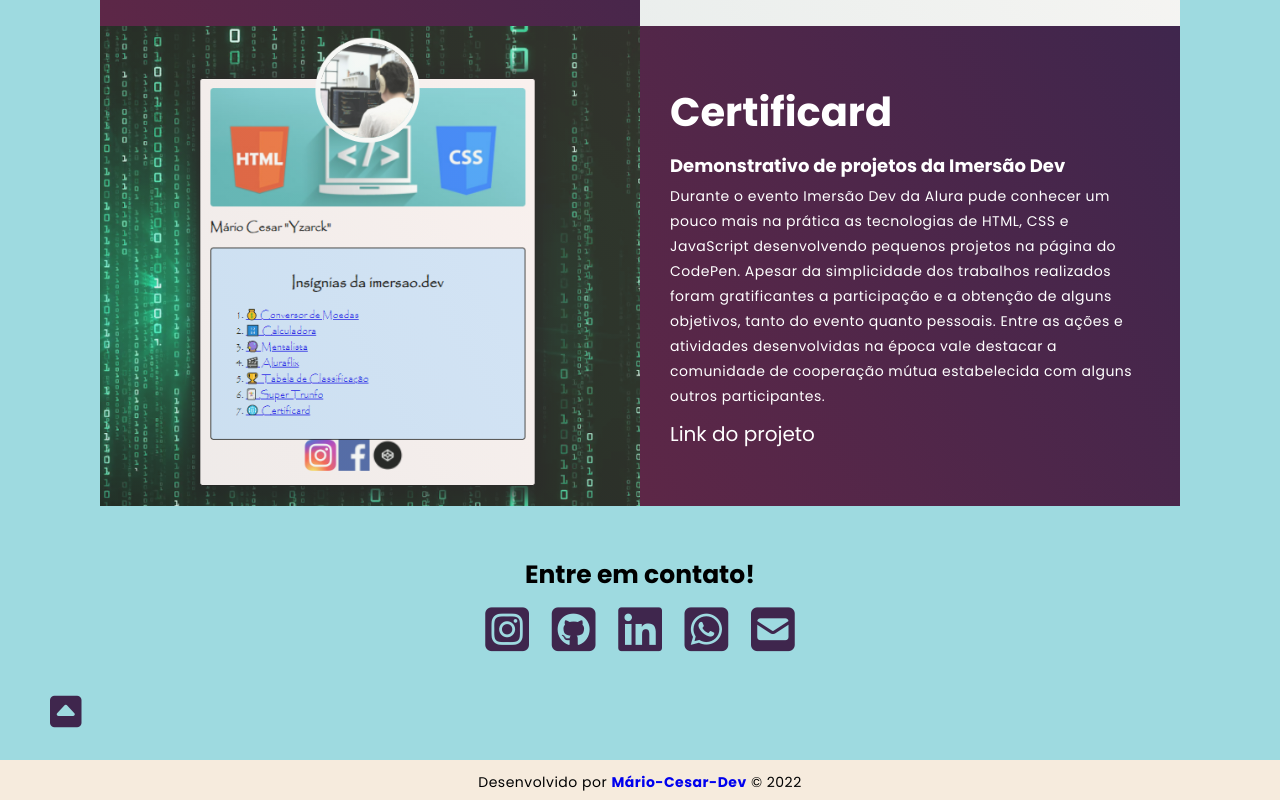
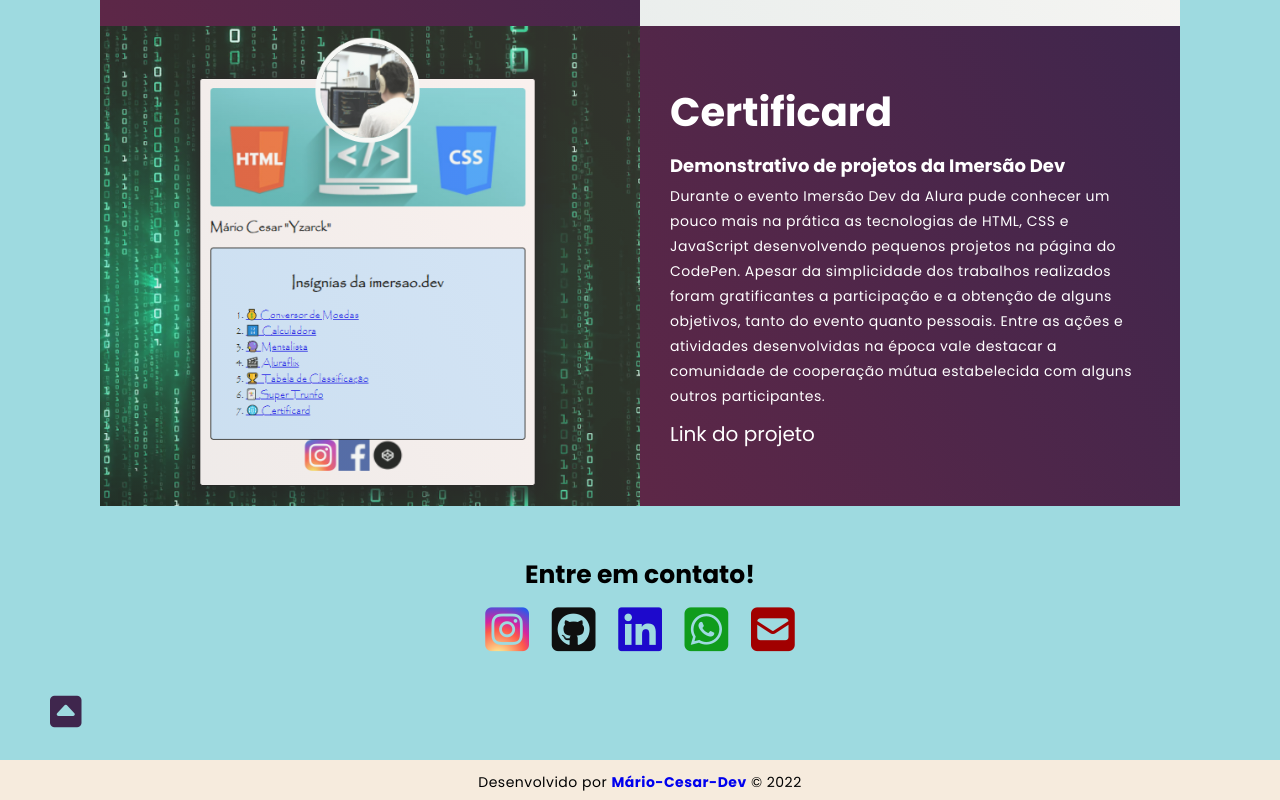
Before and after one commit to Mario-Cesar-Yzarck/Portfolio-TechAcademy, a plain HTML site: page index.html in a window 1280 px wide. Shown: the part 3335-4135 px from the top of the page. Drawn offline with Linux system fonts and the light colour scheme.

Commit message:
update social-icons and add try slider

```diff
--- a/index.html
+++ b/index.html
@@ -111,11 +111,11 @@
                     <h2 style="font-size:25px;">Entre em contato!</h2>
                 </div>
                 <div class="icons">
-                    <a href="https://www.instagram.com/mario.cesar.c.f/" title="Instagram" target="_blank"><i class="fa-brands fa-instagram-square"></i></a>
-                    <a href="https://github.com/Mario-Cesar-Yzarck?tab=repositories" title="Github" target="_blank"><i class="fa-brands fa-github-square"></i></a>
-                    <a href="https://br.linkedin.com/in/m%C3%A1rio-cesar-cunha-fialho-ba818a121" title="Linkedin" target="_blank"><i class="fa-brands fa-linkedin"></i></a>
-                    <a href="https://api.whatsapp.com/send?phone=+5527996130542&text=Oi!" title="Whatsapp" target="_blank"><i class="fa-brands fa-whatsapp-square"></i></a>
-                    <a href="mailto:mariofialhodev@yahoo.com?subject=Contato" title="E-mail"><i class="fa-solid fa-square-envelope"></i></a>
+                    <a href="https://www.instagram.com/mario.cesar.c.f/" title="Instagram" target="_blank"><i class="fa-brands fa-instagram-square" style="background: radial-gradient(circle at 30% 107%, #fdf497 0%, #fdf497 5%, #fd5949 45%, #d6249f 60%, #285AEB 90%); -webkit-background-clip: text; background-clip: text; -webkit-text-fill-color: transparent;"></i></a>
+                    <a href="https://github.com/Mario-Cesar-Yzarck?tab=repositories" title="Github" target="_blank"><i class="fa-brands fa-github-square" style="color: #0f0f0f;"></i></a>
+                    <a href="https://br.linkedin.com/in/m%C3%A1rio-cesar-cunha-fialho-ba818a121" title="Linkedin" target="_blank"><i class="fa-brands fa-linkedin" style="color: #1d09cc;"></i></a>
+                    <a href="https://api.whatsapp.com/send?phone=+5527996130542&text=Oi!" title="Whatsapp" target="_blank"><i class="fa-brands fa-whatsapp-square" style="color: #109c1c;"></i></a>
+                    <a href="mailto:mariofialhodev@yahoo.com?subject=Contato" title="E-mail"><i class="fa-solid fa-square-envelope" style="color: #a10000;"></i></a>
                 </div>
             </div>
             <div class="btn-back-top">
--- a/style.css
+++ b/style.css
@@ -261,7 +261,6 @@
 }
 
 footer .medias-sociais a i {
-    color: #3f264d;
     font-size: 50px;
     margin: 10px;
     transition: 0.3s;
```
